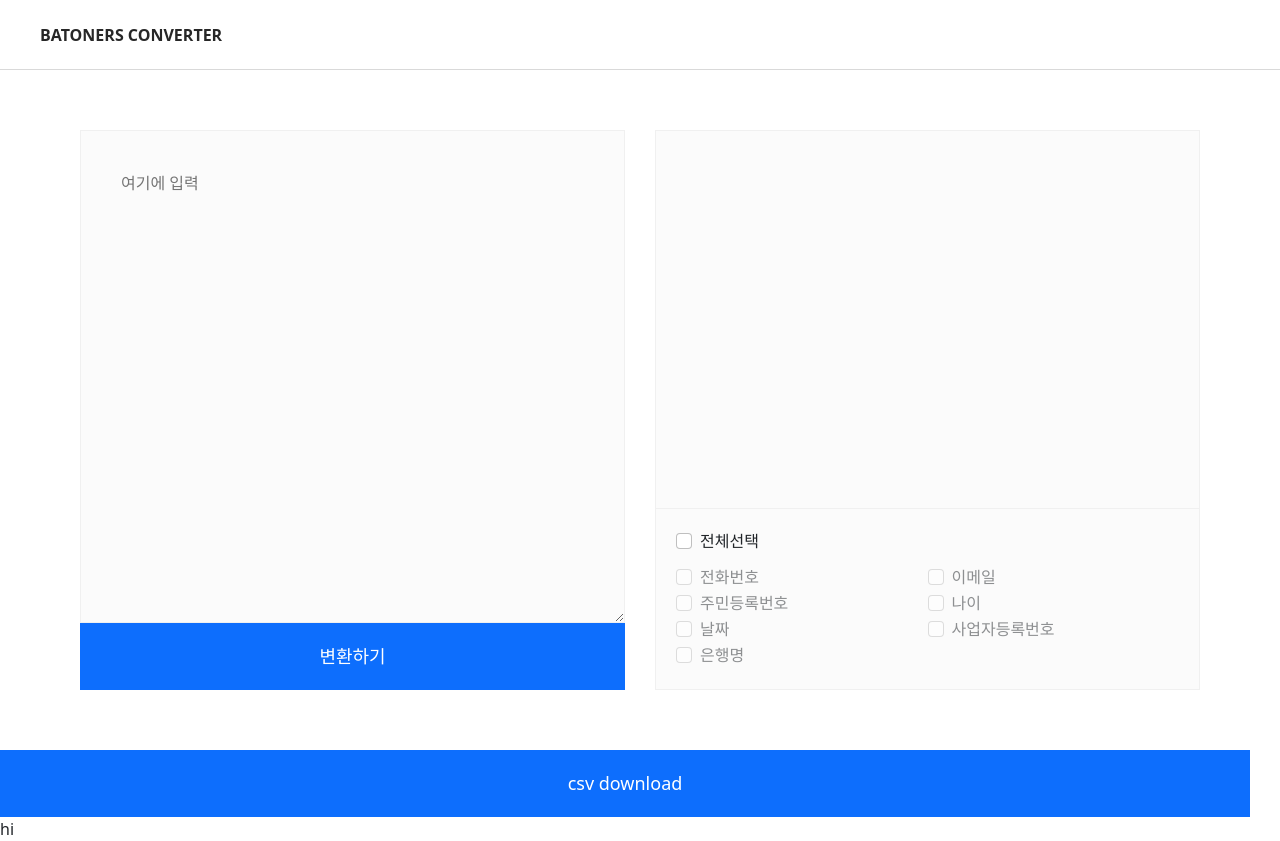
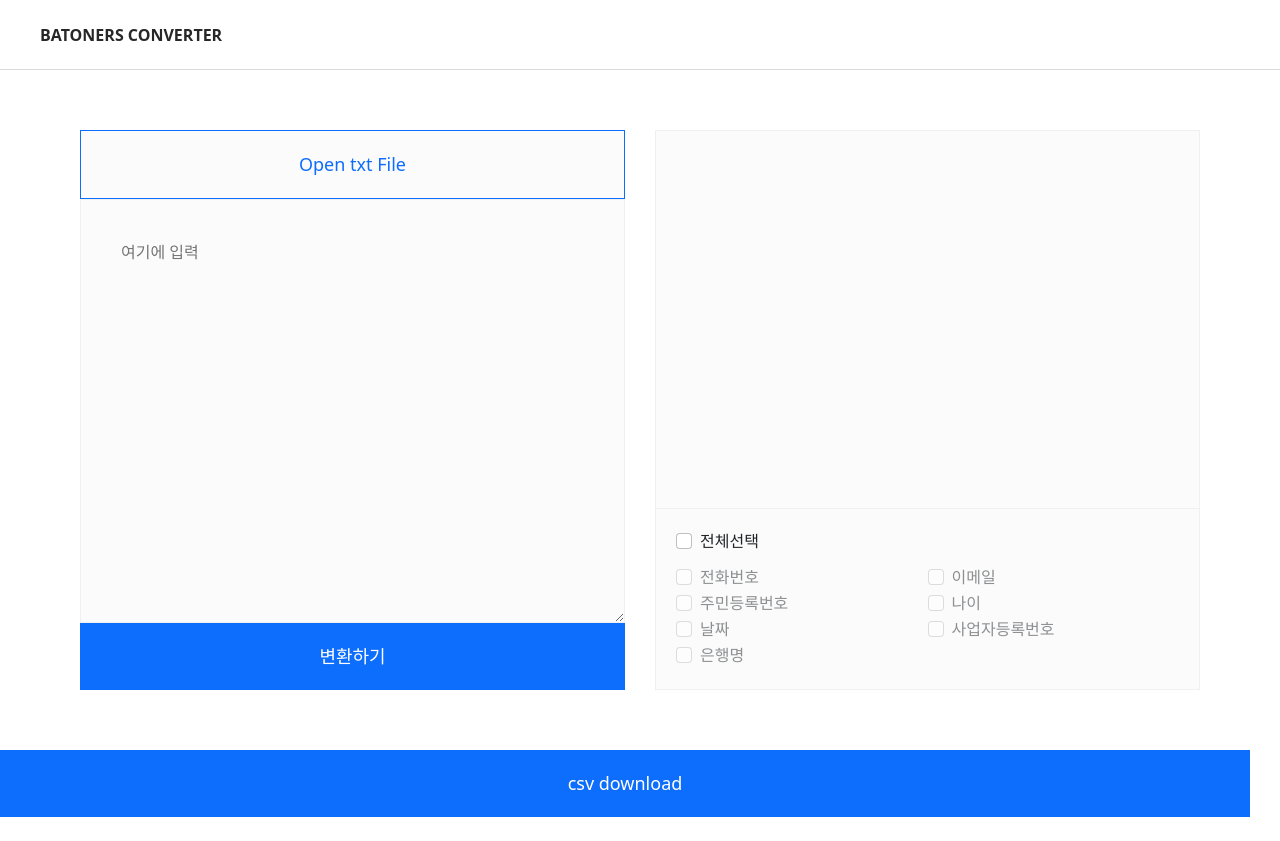
Before and after one commit to woomoo00/converter, a React (Create React App) app: page / in a window 1280 px wide. After the commit the page ends 817 px from the top, so only its background shows below. Built offline with nearby package versions, Linux system fonts and the light colour scheme.

Commit message:
txt file 업로드 지원

```diff
--- a/src/index.js
+++ b/src/index.js
@@ -12,7 +12,6 @@ root.render(
   <React.StrictMode>
     {/* <App /> */}
     <Converter />
-    <CSV/>
   </React.StrictMode>
 );
 
--- a/src/pages/Converter.js
+++ b/src/pages/Converter.js
@@ -11,7 +11,6 @@ const data = [
   { id: 0, title: '전화번호', found: 0, checked: true },
   { id: 1, title: '이메일', found: 0, checked: true },
   { id: 2, title: '주민등록번호', found: 0, checked: true },
-  // { id: 3, title: '계좌번호', found: 0, checked: true },
   { id: 3, title: '나이', found: 0, checked: true },
   { id: 4, title: '날짜', found: 0, checked: true },
   { id: 5, title: '사업자등록번호', found: 0, checked: true },
@@ -25,11 +24,9 @@ var regRRN = new RegExp(/([0-9]{2}(?:0[1-9]|1[0-2])(0[1-9]|[1,2][0-9]|3[0,1]))-?
 var regAge = new RegExp(/([0-9]{0,4}((?=세)|(?=살)|(?=생)))/);
 var regDay = new RegExp(/((19[0-9][0-9]|20\d{2})(?=년))|((0?[1-9]|1[0-2])(?=월))|(0?([1-9]|[1-2][0-9]|3[0-1])(?=일))/);
 var regCor = new RegExp(/([0-9]{3})-?([0-9]{2})-?([0-9]{5})/);
-// var regBank = new RegExp(/[(]?[구|신]?[)]?(([가-힣]+)(?=은행))/);
 var regBank = new RegExp(/([가-힣]+|[a-z]+|[A-Z]+)(?=은행)/);
 
 const Converter = () => {
-  // const [isRRN, setIsRRN] = useState(false);
   const [checkItems, setCheckItems] = useState([]);
 
   const handleSingleCheck = (checked, id) => {
@@ -72,6 +69,7 @@ const Converter = () => {
 
     var text = document.getElementById('text').value;
     var enter = text.split("\n");
+
     for (let i = 0; i < enter.length; i++) {
       name = name + longTextCheck(enter[i]) + '\n';
     }
@@ -268,6 +266,28 @@ const Converter = () => {
 
   }
 
+  function openTextFile() {
+    var input = document.createElement("input");
+
+    input.type = "file";
+    input.accept = "text/plain";
+
+    input.onchange = function(event){
+      processFile(event.target.files[0]);
+    };
+
+    input.click();
+  }
+
+  function processFile(file){
+    var reader = new FileReader();
+    reader.onload = function() {
+      // document.getElementById('output').innerText = reader.result;
+      document.getElementById('text').value = reader.result;
+    };
+    reader.readAsText(file, "UTF-8");
+  }
+
   return (
     <div>
       <header className={styles.header}>
@@ -277,6 +297,7 @@ const Converter = () => {
         <div className={styles.converter_container}>
           <div className={styles.input_container}>
             {/* <input type="text" id="text" placeholder="여기에 변환할 텍스트를 입력해주세요" className={styles.input_box} /> */}
+            <button type="button" onClick={openTextFile} className={styles.open_txt}>Open txt File</button>
             <textarea name="text" id="text" placeholder="여기에 입력" className={styles.input_box}></textarea>
             <button type="submit" onClick={fn_submit} className={styles.button}>변환하기</button>
           </div>
--- a/src/pages/index.module.css
+++ b/src/pages/index.module.css
@@ -20,6 +20,17 @@
   display: flex;
   height:70vh;
   margin: 60px 80px;
+}
+
+.open_txt{
+  background-color: #fbfbfb;
+  border: 1px solid #0d6efd;
+  color: #0d6efd;
+
+  padding:20px;
+  width: 100%;
+  font-size: large;
+  align-self: center;
 }
 
 .input_container{
```
